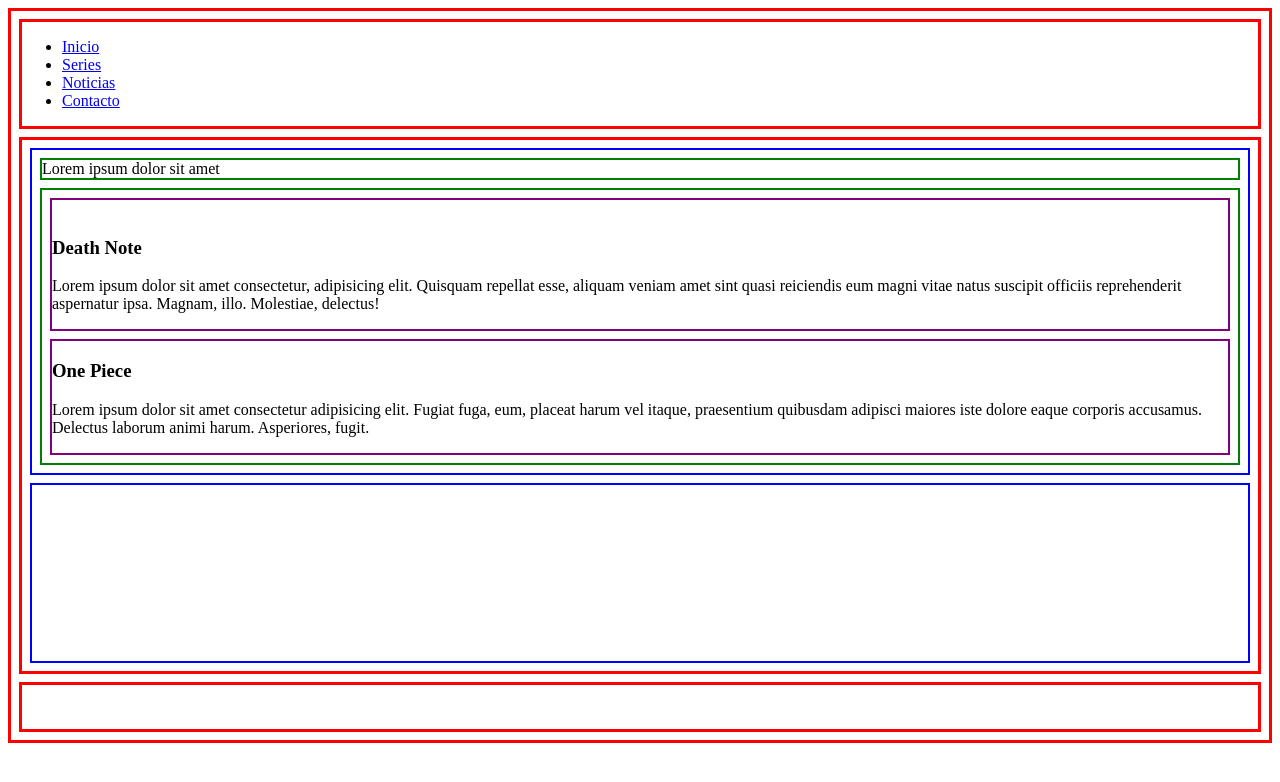
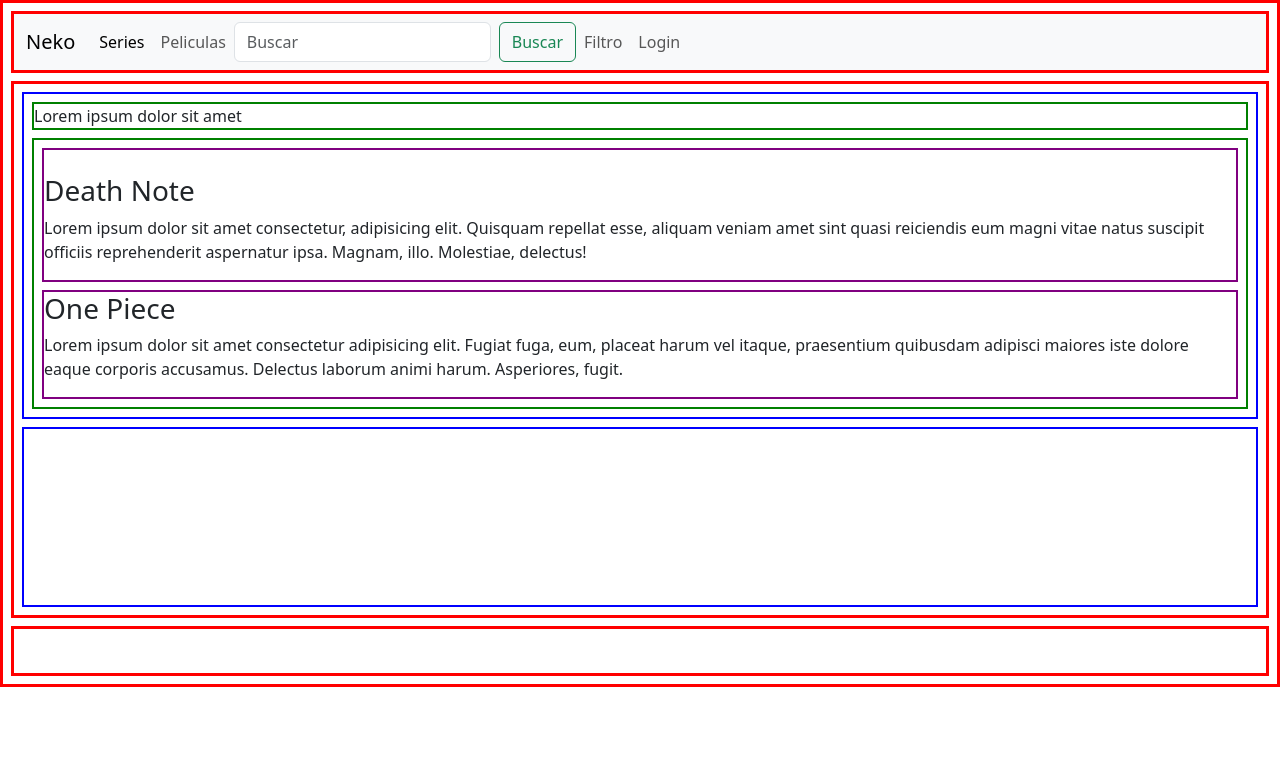
Before and after one commit to Hector-Duarte/Pagina-de-anime-, a plain HTML site: page index.html in a window 1280 px wide. Drawn offline with nearby package versions, Linux system fonts and the light colour scheme.

Commit message:
Menu nav

```diff
--- a/index.html
+++ b/index.html
@@ -5,20 +5,65 @@
     <meta http-equiv="X-UA-Compatible" content="IE=edge">
     <meta name="viewport" content="width=device-width, initial-scale=1.0">
     <link rel="stylesheet" href="./css/styles.css">
+    <link href="https://cdn.jsdelivr.net/npm/bootstrap@5.3.3/dist/css/bootstrap.min.css" rel="stylesheet" integrity="sha384-QWTKZyjpPEjISv5WaRU9OFeRpok6YctnYmDr5pNlyT2bRjXh0JMhjY6hW+ALEwIH" crossorigin="anonymous">
+
 
     <title>Neko</title>
+
 </head>
 <body>
     <header>
-        <div class="header-logo"></div>
-        <nav class="header-menubar">
-        <ul>
-            <li><a href="Index.html">Inicio</a></li>
-            <li><a href="series.html">Series</a></li>
-            <li><a href="#">Noticias</a></li>
-            <li><a href="#">Contacto</a></li>
-        </ul>
-    </nav>
+        <nav class="navbar navbar-expand-lg bg-body-tertiary">
+            <div class="container-fluid">
+              <a class="navbar-brand" href="#">Neko</a>
+              <button class="navbar-toggler" type="button" data-bs-toggle="collapse" data-bs-target="#navbarNavDropdown" aria-controls="navbarNavDropdown" aria-expanded="false" aria-label="Toggle navigation">
+                <span class="navbar-toggler-icon"></span>
+              </button>
+              <div class="collapse navbar-collapse" id="navbarNavDropdown">
+
+                <ul class="navbar-nav">
+                  <li class="nav-item">
+                    <a class="nav-link active" aria-current="page" href="#">Series</a>
+                  </li>
+                  <li class="nav-item">
+                    <a class="nav-link" href="#">Peliculas</a>
+                  </li>
+
+                  <section class="d-flex">
+                  <form class="d-flex" role="search">
+                    <input class="form-control me-2" type="search" placeholder="Buscar" aria-label="Search">
+                    <button class="btn btn-outline-success" type="submit">Buscar</button>
+                  </form>
+
+                </section>
+
+
+                  <li class="nav-item">
+                    <a class="nav-link" href="#">Filtro</a>
+                    </li>
+                    <li class="nav-item">
+                        <a class="nav-link" href="#">Login</a>
+                      </li>
+
+
+                    <ul class="dropdown-menu">
+                      <li><a class="dropdown-item" href="#">Action</a></li>
+                      <li><a class="dropdown-item" href="#">Another action</a></li>
+                      <li><a class="dropdown-item" href="#">Something else here</a></li>
+
+                    </ul>
+                  </li>
+                </ul>
+              </div>
+            </div>
+
+
+            </div>
+
+          </nav>
+
+
+
     </header>
     <main>
         <div class="contenido-ppal">
@@ -61,5 +106,8 @@
     <footer>
 
     </footer>
+
+    <script src="https://cdn.jsdelivr.net/npm/bootstrap@5.3.3/dist/js/bootstrap.bundle.min.js" integrity="sha384-YvpcrYf0tY3lHB60NNkmXc5s9fDVZLESaAA55NDzOxhy9GkcIdslK1eN7N6jIeHz" crossorigin="anonymous"></script>
+
 </body>
 </html>
```
Also changed, not shown: 1 other file.
